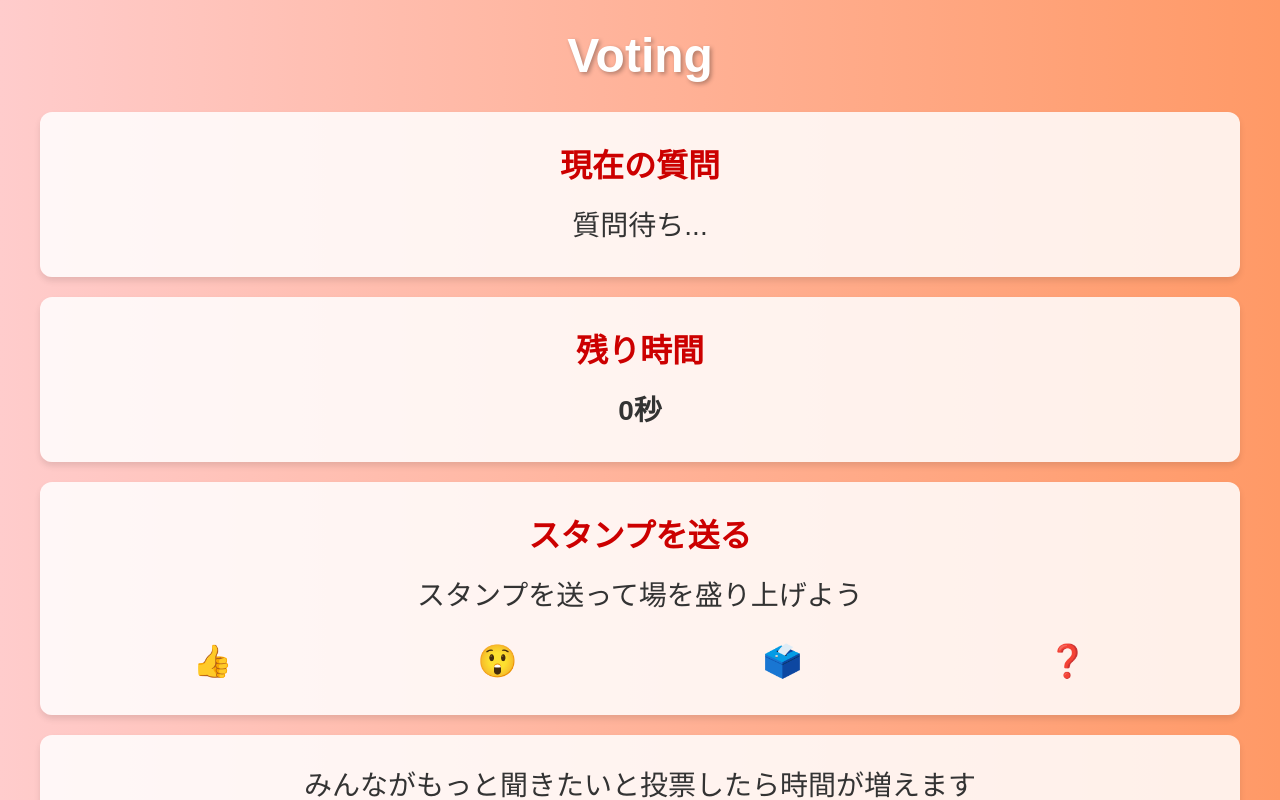
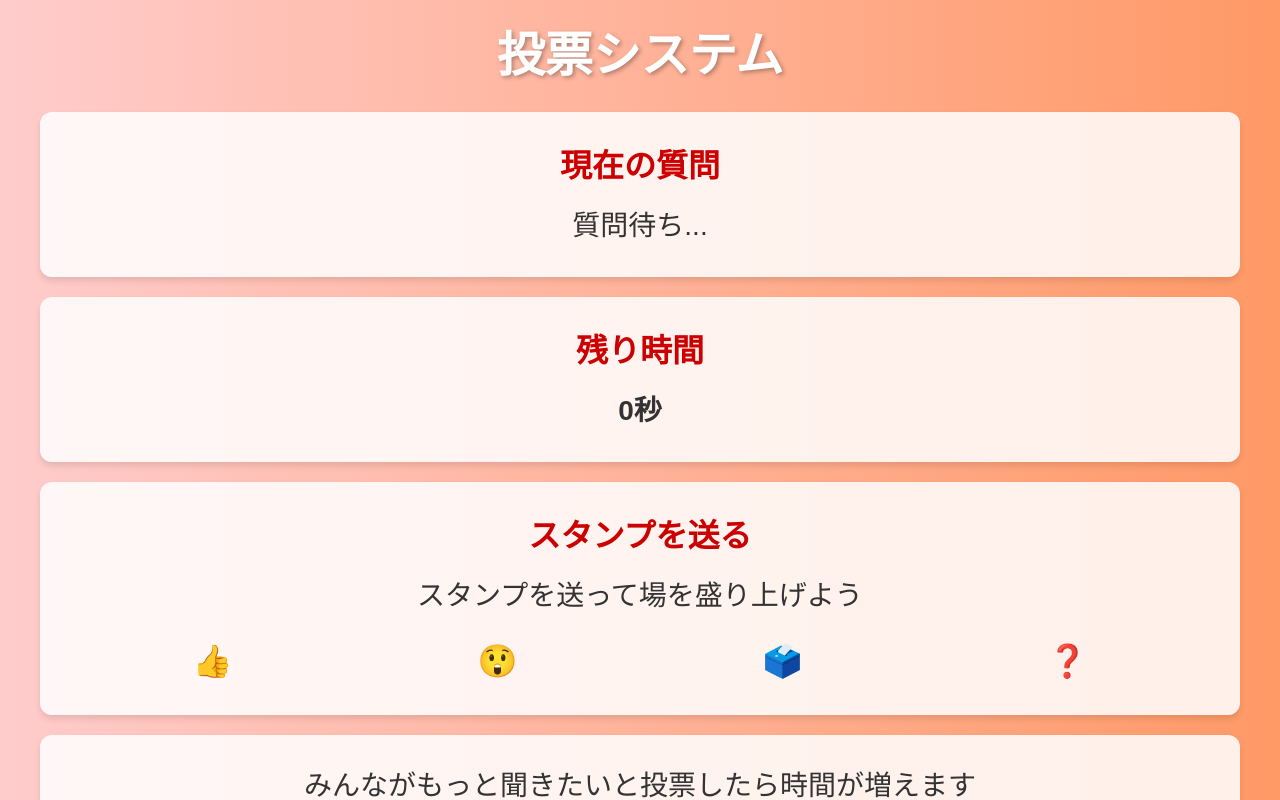
Before and after one commit to Suke-go/makersu_18, a React (Create React App) app in the folder frontend/: page /participant in a window 1280 px wide. Shown: the top 800 px of the page. Built offline with nearby package versions, Linux system fonts and the light colour scheme; no server answers; the HTML template or start-up script is replaced by a standard one.

Commit message:
Update Participant.js

```diff
--- a/frontend/src/pages/Participant.js
+++ b/frontend/src/pages/Participant.js
@@ -67,12 +67,6 @@ export default function Participant() {
     }
   };
 
-  // 残り時間をパーセンテージで計算
-  const getTimePercentage = () => {
-    const maxTime = 120; // 最大時間（秒）
-    return Math.min((time / maxTime) * 100, 100);
-  };
-
   // スタンプ送信時のアニメーション用のスタイル
   const stampPopupStyle = {
     position: 'fixed',
@@ -123,7 +117,7 @@ export default function Participant() {
 
       {/* ヘッダー */}
       <header style={styles.header}>
-        <h1 style={styles.title}>Voting</h1>
+        <h1 style={styles.title}>投票システム</h1>
       </header>
 
       {/* メインコンテンツ */}
```
